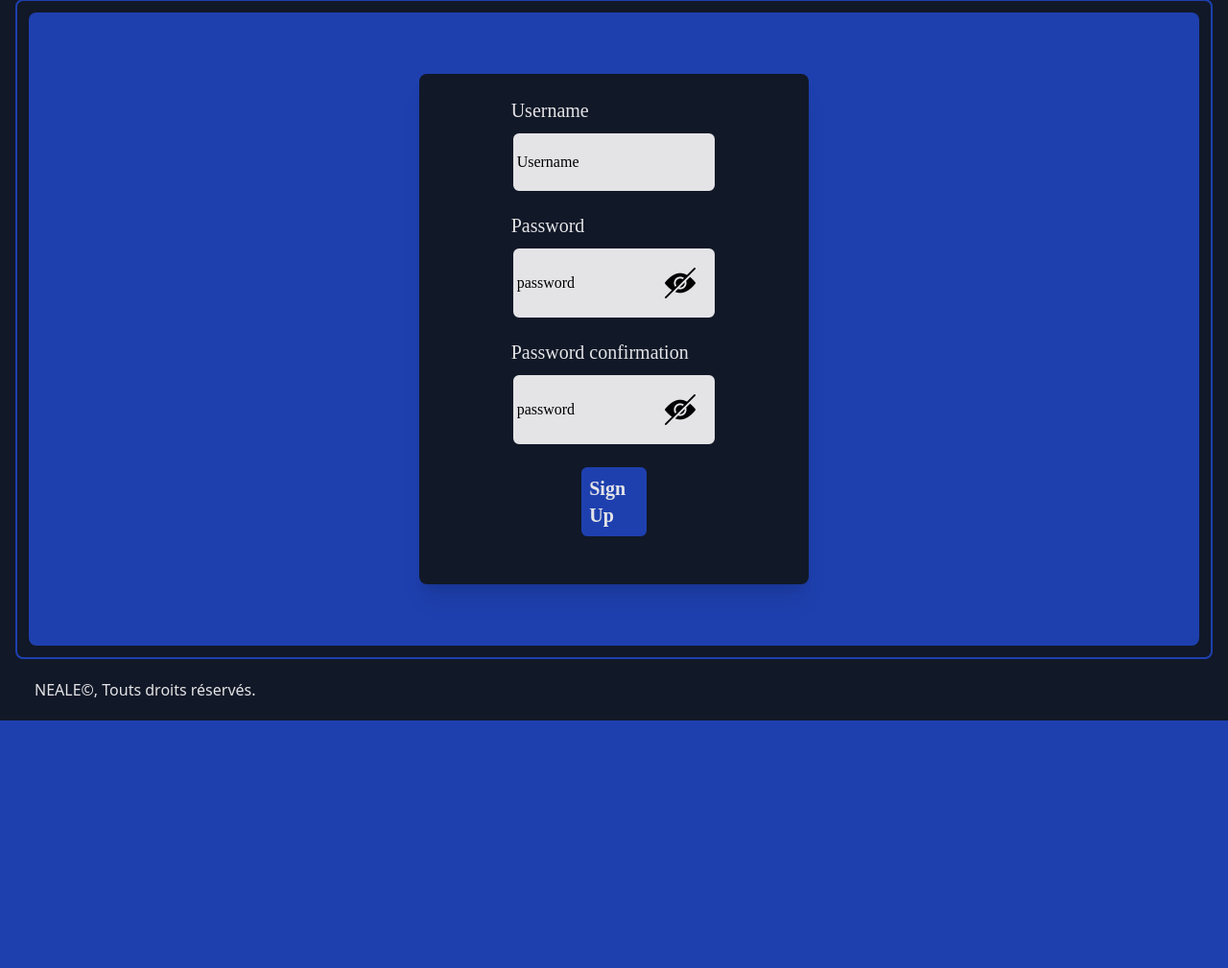
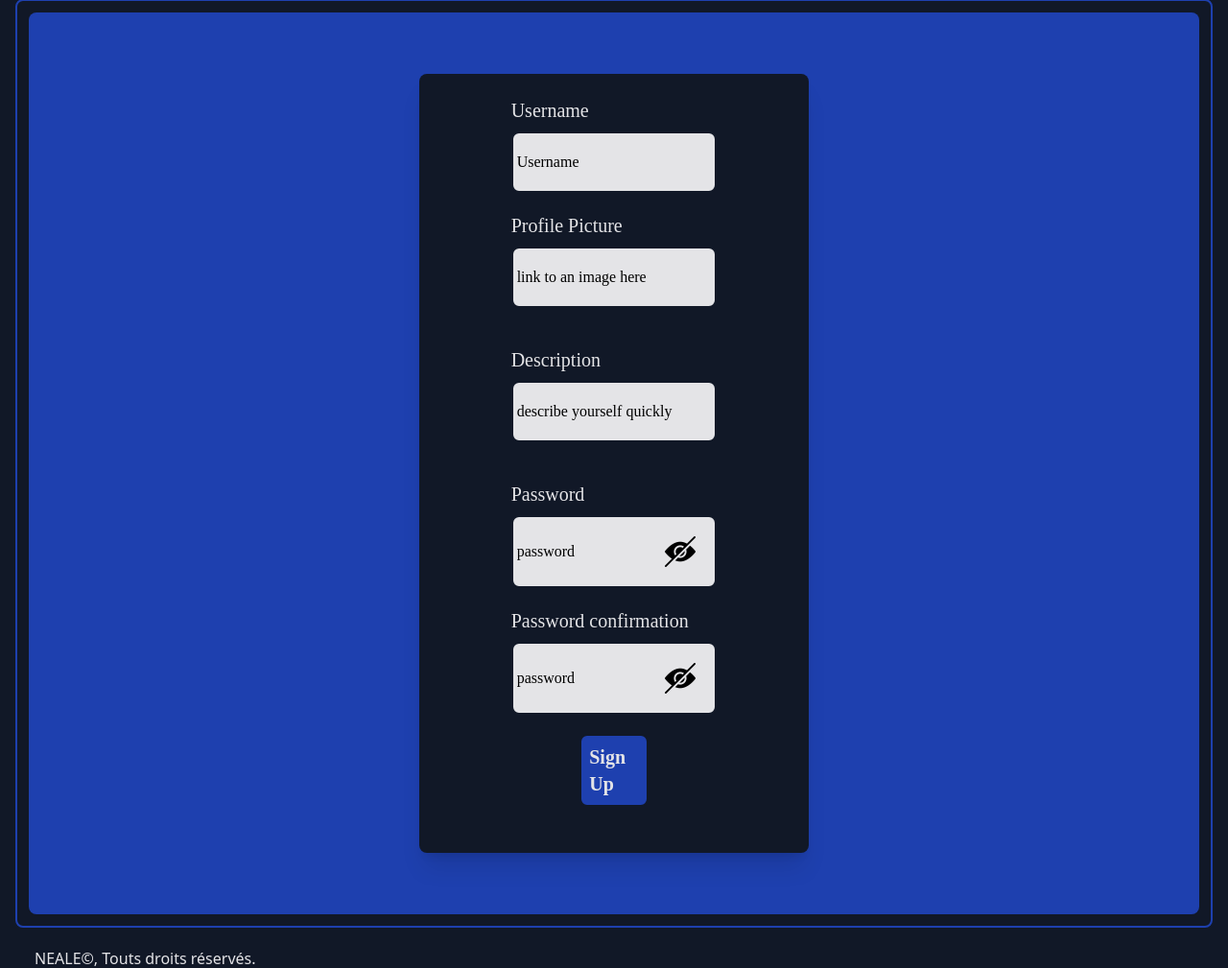
Before and after one commit to Hurlemort/NEALE, a Flask app: page /signup in a window 1280 px wide. Shown: the part 209-1218 px from the top of the page at 96% size. Before the commit the page ends 960 px from the top, so only its background shows below. Run offline with Flask 3, Linux system fonts and the light colour scheme; some libraries are stand-ins or nearby versions.

Commit message:
C la paniiique

```diff
--- a/main.py
+++ b/main.py
@@ -98,6 +98,8 @@ def signup():
         db_users.insert_one({
           'username': request.form['username'],
           'password': password_hash,
+          "avatar":request.form["avatar"],
+          "description":request.form["description"]
         })
         # On connecte l'utilisateur
         session['user'] = request.form['username']
@@ -283,6 +285,18 @@ def update_meme(id):
   db_memes = mongo.NEALE.memes
   return render_template('/admin/backmemes.html', memes = memes)
 
+@app.route('/nodel', methods=['POST'])
+def no_del():
+  return redirect(adminmemes())
+
+@app.route('/yesdel/<id>', methods=['POST'])
+def yes_del(id):
+  db_memes = mongo.NEALE.memes
+  db_memes.delete_one({
+    "_id":id
+  })
+  return redirect(adminmemes())
+
 
 #Execution du code
 app.run(host='0.0.0.0', port=81)
--- a/templates/base.html
+++ b/templates/base.html
@@ -23,6 +23,7 @@
     <nav>
       <ul class="flex space-x-10">
         {% if session['user'] %}
+        <li class="border-solid border-2 rounded-lg p-3 border-gray-900 hover:shadow-lg hover:text-zinc-200 hover:bg-gray-900 hover:duration-200 hover:border-blue-800 bg-blue-800 text-3xl col-start-2 flex justify-center border-2 p-9"><a href="/research">Research</a></li>
         <li class="border-solid border-2 rounded-lg p-3 border-gray-900 hover:shadow-lg hover:text-zinc-200 hover:bg-gray-900 hover:duration-200 hover:border-blue-800 bg-blue-800 text-3xl col-start-2 flex justify-center border-2 p-9"><a href="/user">Profile</a></li>
         <li class="border-solid border-2 rounded-lg p-3 border-gray-900 hover:shadow-lg hover:text-zinc-200 hover:bg-gray-900 hover:duration-200 hover:border-blue-800 bg-blue-800 text-3xl col-start-2 flex justify-center border-2 p-9"><a href="/memes/new">New Meme</a></li>
         <li class="border-solid border-2 rounded-lg p-3 border-gray-900 hover:shadow-lg hover:text-zinc-200 hover:bg-gray-900 hover:duration-200 hover:border-blue-800 bg-blue-800 text-3xl col-start-2 flex justify-center border-2 p-9"><a href="/logout">Log Out</a></li>
--- a/templates/signup.html
+++ b/templates/signup.html
@@ -17,6 +17,22 @@
         <div class="flex border-2 rounded-lg p-1 border-gray-900 h-16 bg-zinc-200">
           <input name="username" type="text" placeholder="Username" class="border-gray-900 focus:outline-none bg-zinc-200 placeholder:text-black hover:placeholder:text-zinc-200 w-full text-black"/>
         </div>
+      <div class="py-5">
+        <label class="flex text-xl text-zinc-200 pb-2">
+          Profile Picture
+        </label>
+        <div class="flex border-2 rounded-lg p-1 border-gray-900 h-16 bg-zinc-200">
+          <input name="avatar" type="text" placeholder="link to an image here" class="border-gray-900 focus:outline-none bg-zinc-200 placeholder:text-black hover:placeholder:text-zinc-200 w-full text-black" id="ConfirmPassword"/>
+        </div>
+      </div>
+      <div class="py-5">
+        <label class="flex text-xl text-zinc-200 pb-2">
+          Description
+        </label>
+        <div class="flex border-2 rounded-lg p-1 border-gray-900 h-16 bg-zinc-200">
+          <input name="description" type="text" placeholder="describe yourself quickly" class="border-gray-900 focus:outline-none bg-zinc-200 placeholder:text-black hover:placeholder:text-zinc-200 w-full text-black" id="ConfirmPassword"/>
+        </div>
+      </div>
       <div class="py-5">
         <label class="flex text-xl text-zinc-200 pb-2">
           Password
```
Also changed, not shown: templates/admin/backdel.html (+9 -8 lines).
